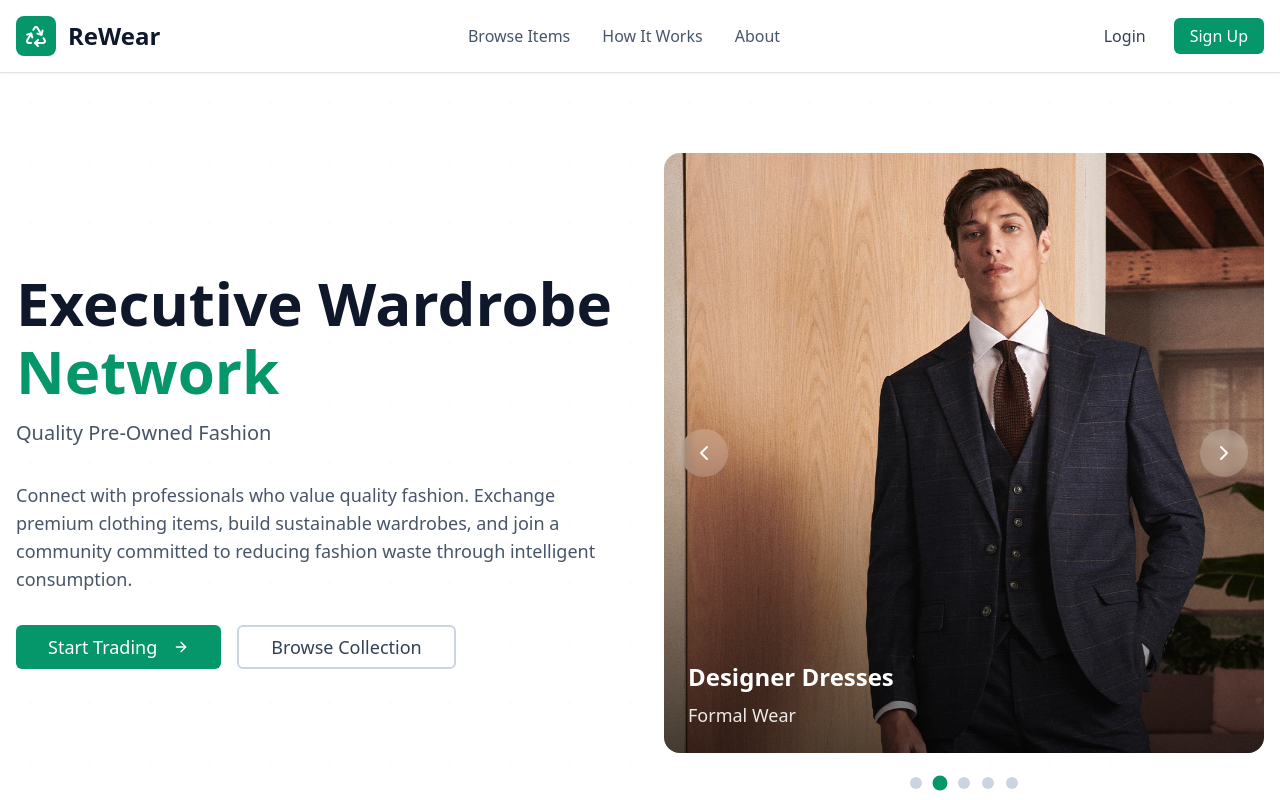
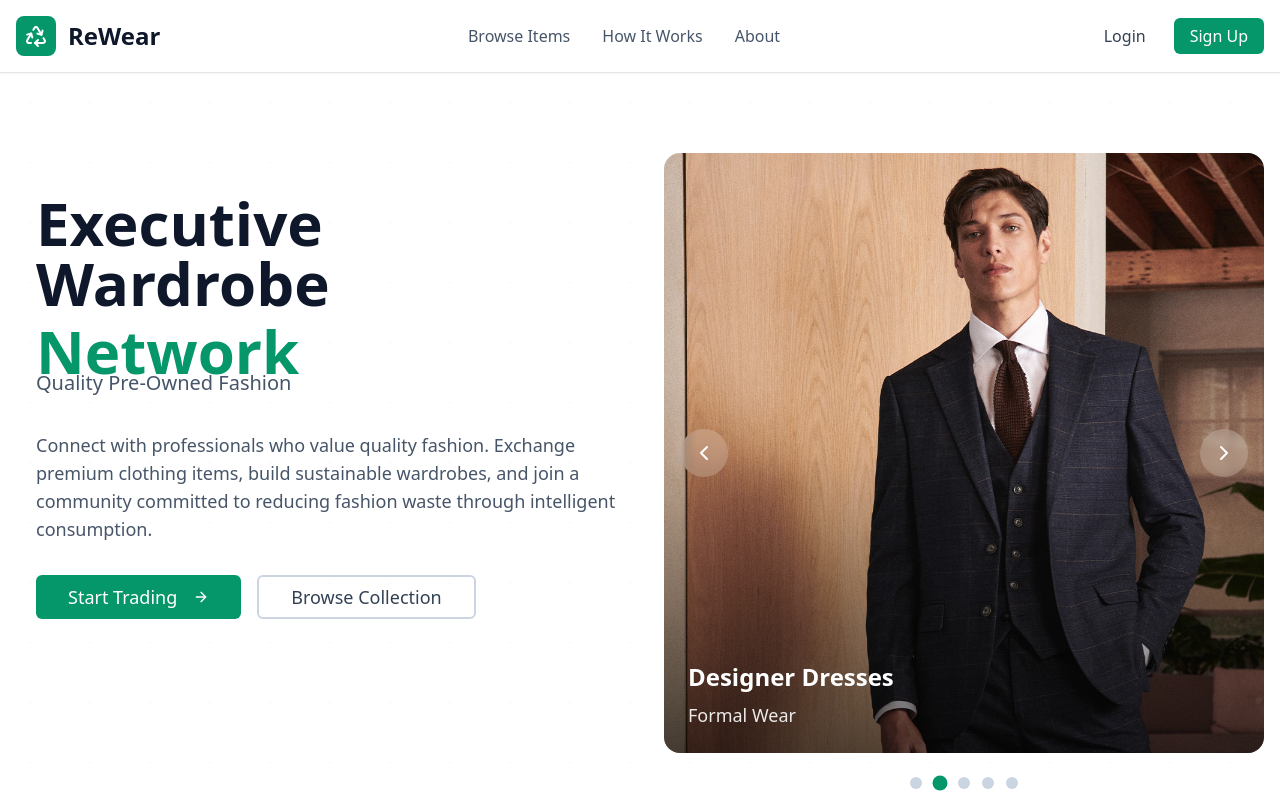
Before and after one commit to Maneeka03/ReWear, a Next.js app: page / in a window 1280 px wide. Shown: the top 800 px of the page. Built offline with nearby package versions, Linux system fonts and the light colour scheme.

Commit message:
Update page.tsx

```diff
--- a/app/page.tsx
+++ b/app/page.tsx
@@ -281,9 +281,7 @@ export default function LandingPage() {
 
         <div className="container mx-auto relative z-10">
           <div className="grid lg:grid-cols-2 gap-6 sm:gap-8 lg:gap-12 items-center min-h-[500px] sm:min-h-[600px] lg:min-h-[700px]">
-            {/* Left Side - Hero Content */}
-            <div className="space-y-4 sm:space-y-6 lg:space-y-8 order-2 lg:order-1">
-              {/* Animated Main Headlines */}
+            <div className="space-y-4 sm:space-y-6 lg:space-y-8 order-2 lg:order-1 pl-5 mb-[100px]">
               <div className="space-y-2 sm:space-y-4 mb-{200}">
                 <div className="h-16 sm:h-20 md:h-24 lg:h-32 flex items-center">
                   <h1
```
